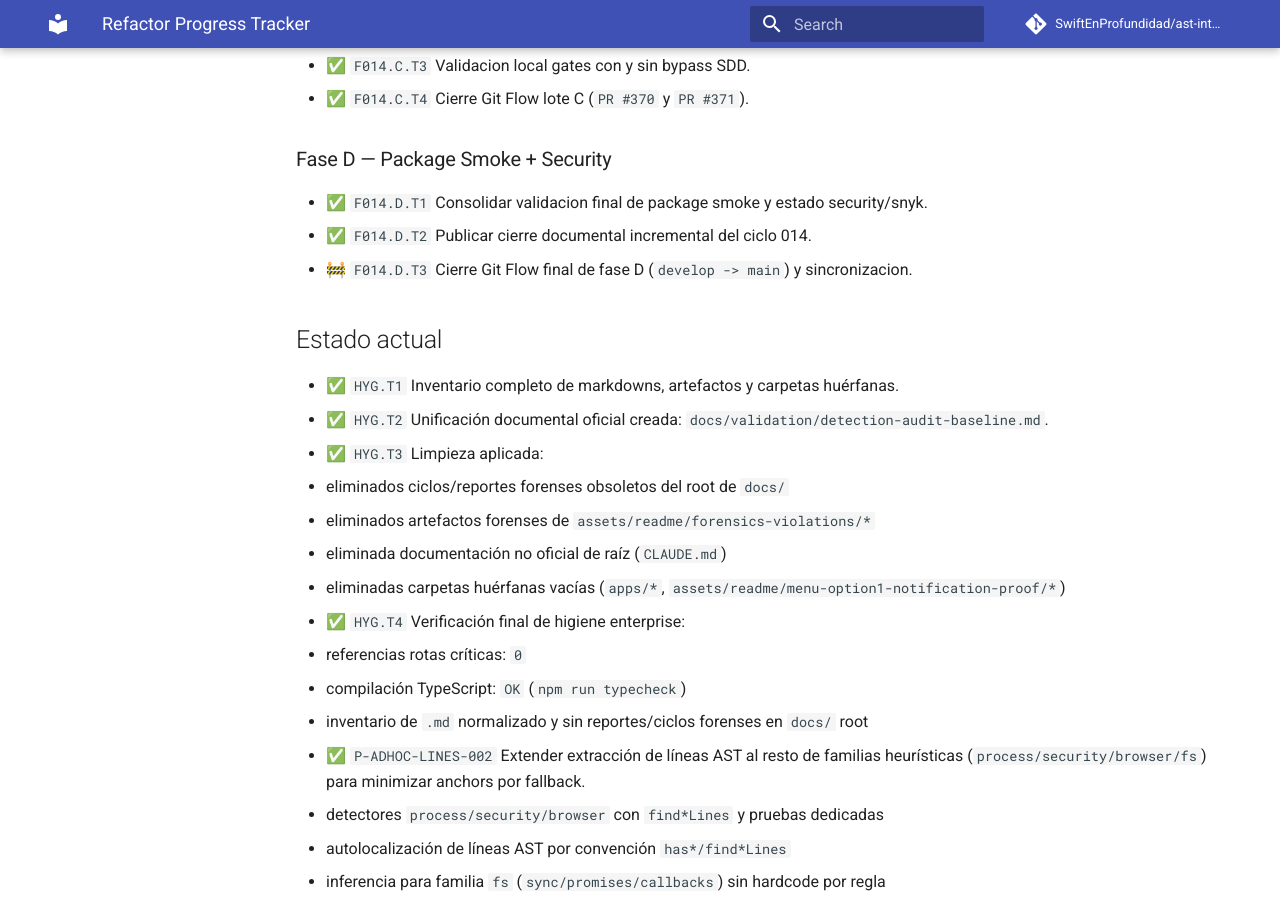
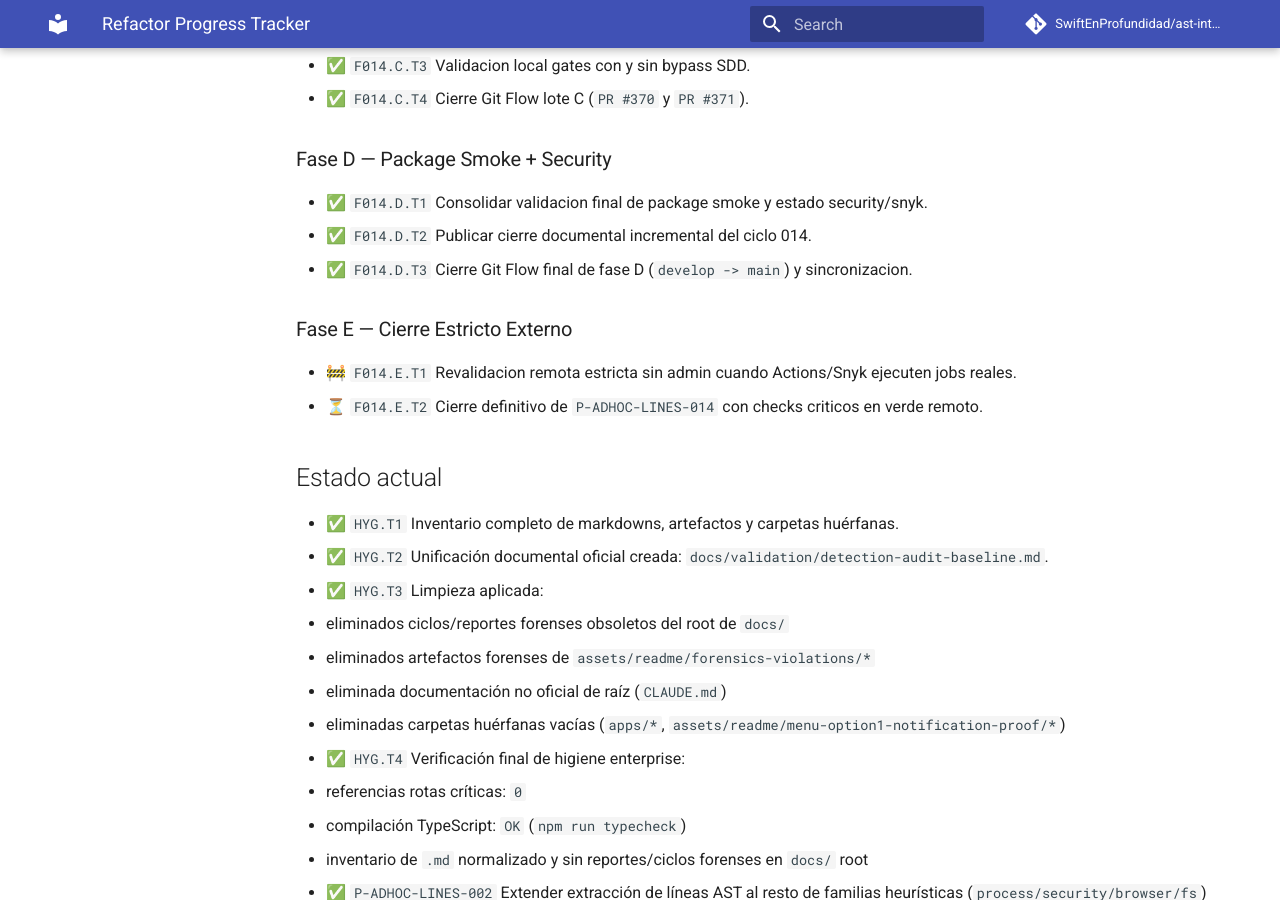
Before and after one commit to SwiftEnProfundidad/ast-intelligence-hooks, an MkDocs documentation site: the page built from docs/REFRACTOR_PROGRESS.md, in a window 1280 px wide and 900 px high, scrolled down 1055 px. Built offline with MkDocs 1.6.1 and Material for MkDocs 9.7.7, drawn with Linux system fonts in a browser that asks for light colours; comment, search, counter and statistics services are not loaded; some of the changed text lies outside the part shown.

Commit message:
docs(progress): close phase D and open external strict revalidation phase

```diff
--- a/docs/REFRACTOR_PROGRESS.md
+++ b/docs/REFRACTOR_PROGRESS.md
@@ -31,7 +31,11 @@ Plan base visible para seguimiento previo y durante la implementacion.
 ### Fase D — Package Smoke + Security
 - ✅ `F014.D.T1` Consolidar validacion final de package smoke y estado security/snyk.
 - ✅ `F014.D.T2` Publicar cierre documental incremental del ciclo 014.
-- 🚧 `F014.D.T3` Cierre Git Flow final de fase D (`develop -> main`) y sincronizacion.
+- ✅ `F014.D.T3` Cierre Git Flow final de fase D (`develop -> main`) y sincronizacion.
+
+### Fase E — Cierre Estricto Externo
+- 🚧 `F014.E.T1` Revalidacion remota estricta sin admin cuando Actions/Snyk ejecuten jobs reales.
+- ⏳ `F014.E.T2` Cierre definitivo de `P-ADHOC-LINES-014` con checks criticos en verde remoto.
 
 ## Estado actual
 - ✅ `HYG.T1` Inventario completo de markdowns, artefactos y carpetas huérfanas.
@@ -119,7 +123,7 @@ Plan base visible para seguimiento previo y durante la implementacion.
     - menú `1` refleja severidad y top violaciones con rutas clicables actualizadas
 
 ## Siguiente paso operativo
-- 🚧 Ejecutar `F014.D.T3` para cierre Git Flow final de fase D y sincronizacion total.
+- 🚧 Ejecutar `F014.E.T1` para revalidacion remota estricta sin admin en cuanto se desbloqueen dependencias externas.
 
 ## Backlog global restante
 - ✅ `P-ADHOC-LINES-012` Cierre final del ciclo enterprise:
@@ -219,6 +223,8 @@ Plan base visible para seguimiento previo y durante la implementacion.
   - ✅ fase D cierre documental incremental publicado:
     - documento oficial: `docs/validation/ci-sanitization-cycle-014-incremental-closure.md`
     - índice actualizado: `docs/validation/README.md`
+  - ✅ cierre Git Flow final de fase D ejecutado:
+    - promote final `develop -> main` realizado para consolidar Fase D en ramas protegidas.
   - ✅ cierre Git Flow de lote C ejecutado end-to-end:
     - PR `#370` (`feature/p-adhoc-lines-014-lotC-platform-gates` -> `develop`) merged.
     - PR `#371` (`develop` -> `main`) merged (admin por bloqueo externo de Actions).
```
